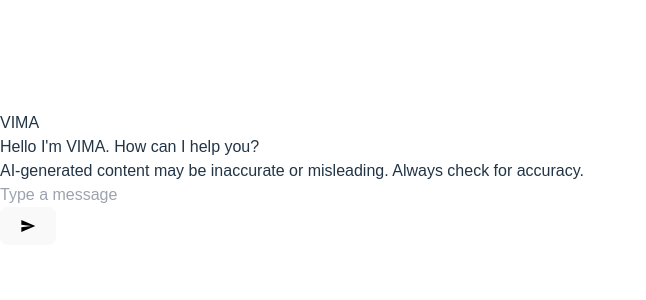
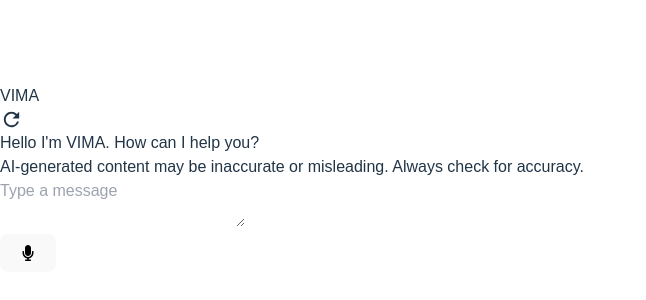
Before and after one commit to kampalaboy/VMA, a React (Vite) app: page / in a window 1280 px wide. Shown: the part 222-522 px from the top of the page, without its empty margins (0-646 px from the left). Built offline with nearby package versions, Linux system fonts and the light colour scheme.

Commit message:
voice and ui

```diff
--- a/src/App.tsx
+++ b/src/App.tsx
@@ -1,6 +1,7 @@
 import React, { useState, useRef, useEffect } from "react";
 import "./App.css";
-import { MdSend } from "react-icons/md";
+import { MdSend, MdRefresh } from "react-icons/md";
+import VoiceButton from "./functions/voicebutton";
 // import SpeechToText from "./functions/stt";
 // import { FaMicrophone } from "react-icons/fa";
 //import VoiceButton from "./functions/voicebutton";
@@ -66,6 +67,7 @@
     if (!userInput.trim()) return;
 
     const userMessage = { role: "user", content: userInput };
+    console.log(userInput);
     setMessages([...messages, userMessage]);
     setUserInput("");
     await startInteract(userInput, userMessage, selectedEndpoint, responser);
@@ -87,7 +89,11 @@
         "Access-Control-Allow-Origin": "*",
       },
       body: JSON.stringify({
-        question: messages.toString() + userInput,
+        question: userInput,
+        // convo: messages.map((msg) => ({
+        //   role: msg.role,
+        //   content: msg.content,
+        // })),
         dbtype: "MYSQL",
         ragllm_instructions: `[<|system|>\nYou are LifeHealth ChatBot. You are a cautious assistant.
                   You carefully follow instructions. You are helpful and harmless and you follow ethical guidelines and promote positive behavior. If {query_str} is a greeting respond appropriately. Information will be provided to help answer the user's questions.  If you do not find the answer reply to the question appropriately.Also information will be provided on how to handle various support chain tasks i.e. troubleshooting, replying to reviews, answering FAQs. Please do not waste the response on any words other than the response. You look through the documents provided and find the appropriate response to {query_str}.
@@ -101,7 +107,6 @@
         sqlllm_params: {
           model_id: "meta-llama/llama-3-405b-instruct",
           inputs: [],
-          user_id: pid,
           parameters: {
             decoding_method: "greedy",
             max_new_tokens: 300,
@@ -178,8 +183,8 @@
       setLoading(true);
       try {
         const res = await fetch(
-          `https://cti-app.1r1lw5ypdyix.us-east.codeengine.appdomain.cloud/${endpoint}`,
-          //`http://localhost:4050/${endpoint}`,
+          //`https://cti-app.1r1lw5ypdyix.us-east.codeengine.appdomain.cloud/${endpoint}`,
+          `http://localhost:4050/${endpoint}`,
           optionsText
         );
         console.log(res);
@@ -255,10 +260,20 @@
   return (
     <div className="border-black w-screen flex flex-col h-[100vh] z-10 ">
       {/* Header*/}
-      <div className="h-16 px-4 py-3 flex justify-center items-center bg-blue-600 z-10">
-        <div className="flex items-center justify-center gap-6 ">
-          <div className="flex flex-col">
-            <span className="font-bold"> VIMA</span>
+      <div className="h-16 px-4 py-3 flex justify-between items-center bg-blue-600 w-full z-10">
+        <div className="w-1/3"></div>
+        <div className="w-1/3 flex justify-center">
+          <span className="font-bold">VIMA</span>
+        </div>
+        <div className="w-1/3 flex justify-end">
+          <div
+            onClick={() => window.location.reload()}
+            className="bg-transparent py-1 px-4 rounded-md hover:cursor-pointer"
+          >
+            <MdRefresh
+              size={23}
+              className="transition-transform active:animate-[spin_1s_ease-in-out]"
+            />
           </div>
         </div>
       </div>
@@ -266,7 +281,7 @@
       {/* Messages Container*/}
       <div
         id="message-container"
-        className=" bg-white h-[80vh] w-full relative flex-grow overflow-auto scroll"
+        className=" bg-amber-50 h-[80vh] w-full relative flex-grow overflow-auto scroll"
       >
         {messages.map((message, index) => (
           <div
@@ -280,12 +295,12 @@
               wordBreak: "break-word",
             }}
           >
-            {/* {message.audioUrl && (
+            {message.audioUrl && (
               <audio controls className="mb-2 max-w-full">
                 <source src={message.audioUrl} type="audio/wav" />
                 Your browser does not support the audio element.
               </audio>
-            )} */}
+            )}
             {message.content.split("\n").map((line, i) => (
               <React.Fragment key={i}>
                 {line}
@@ -312,37 +327,47 @@
         </p>
       </div>
       {/* Send Messages*/}
-      <div className="bg-rose-600 h-20 px-4 flex items-center relative">
+      <div className="bg-rose-600 h-20 px-4 flex flex-grow items-center relative">
         <div className="flex w-full">
           <form
             onSubmit={handleSubmit}
             className="flex w-full  gap-x-2 space-x-1"
           >
-            <div className="relative w-full gap-x-2">
-              <input
+            <div className="bg-white dark:bg-neutral-700 rounded-[20px] relative w-full">
+              <div className="overflow-hidden">
+                <textarea
                   id="inputBot"
-                type="text"
                   placeholder="Type a message"
-                className="text-sm focus:outline-none h-10 rounded-lg px-5 py-4 w-full pr-24"
+                  className="bg-white dark:bg-neutral-700 text-sm focus:outline-none rounded-[20px] w-[85%] h-[50px] py-4 pl-6 leading-3 outline-none disabled:opacity-0 overflow-y-auto touch-pan-y " // Increased right padding (pr-12)
                   value={userInput}
                   onChange={(e) => setUserInput(e.target.value)}
+                  style={{
+                    WebkitOverflowScrolling: "touch",
+                    overscrollBehavior: "contain",
+                    paddingRight: "calc(2rem + 12px)",
+                  }}
                 />
               </div>
-            {/* <VoiceButton messages={messages} setMessages={setMessages} /> */}
+              <div className="absolute top-1/2 right-1 transform -translate-y-1/2">
+                {" "}
+                {/* Position the button container */}
+                {userInput ? (
                   <button
                     id="query"
-              className="rounded-full p-1 bg-transparent"
+                    className="bg-transparent p-1 rounded-full"
                     type="submit"
                     onClick={() => {
                       setSelectedEndpoint("watsonchat");
                       setResponser("response");
                     }}
                   >
-              <MdSend
-                color="black"
-                className=" text-gray-400 cursor-pointer text-xl"
-              />
+                    <MdSend className="text-gray-400 hover:text-gray-600 cursor-pointer text-xl" />
                   </button>
+                ) : (
+                  <VoiceButton setMessages={setMessages} messages={messages} />
+                )}
+              </div>
+            </div>
           </form>
         </div>
       </div>
--- a/src/functions/voicebutton.tsx
+++ b/src/functions/voicebutton.tsx
@@ -40,7 +40,7 @@
   return (
     <button
       type="button"
-      className="rounded-full p-1 bg-transparent"
+      className="absolute right-0 top-1/2 transform -translate-y-1/2 bg-transparent rounded-full"
       onClick={isRecording ? handleVoiceStop : startSTT}
       aria-label={isRecording ? "Stop recording" : "Start recording"}
     >
```
Also changed, not shown: public/assets/loaders/wave.gif (added). Lines whose indentation alone changed are shown as unchanged.
